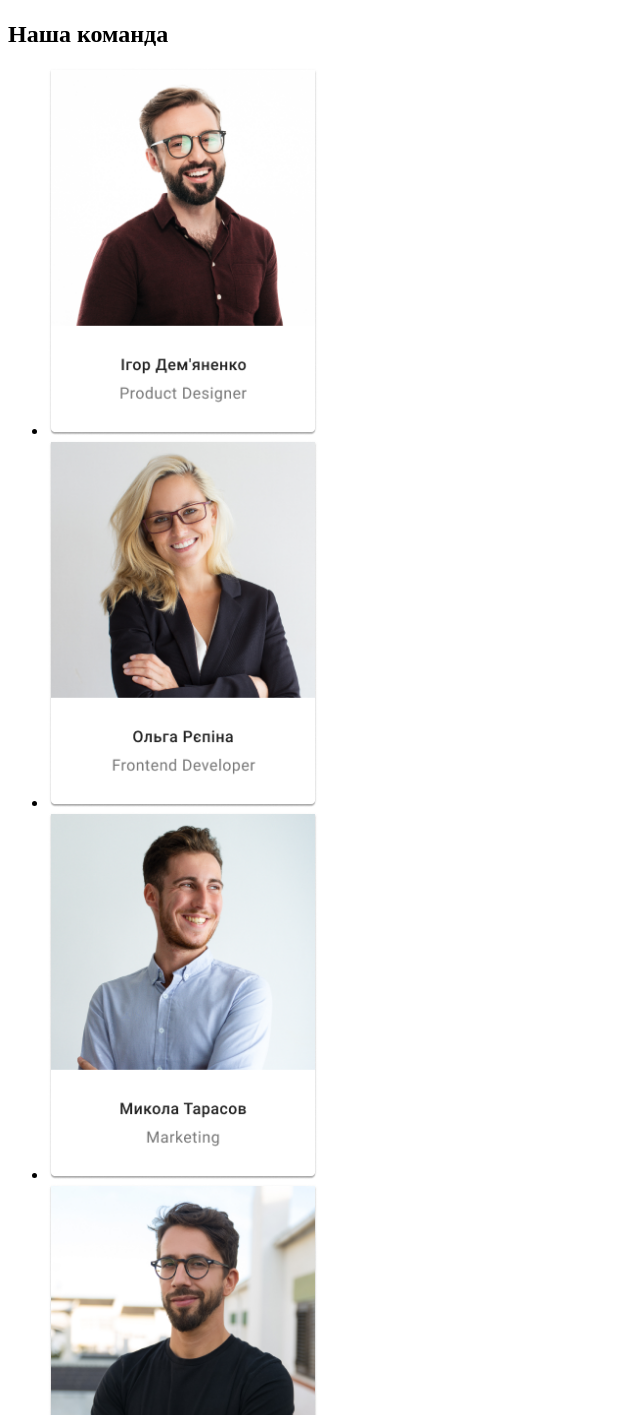
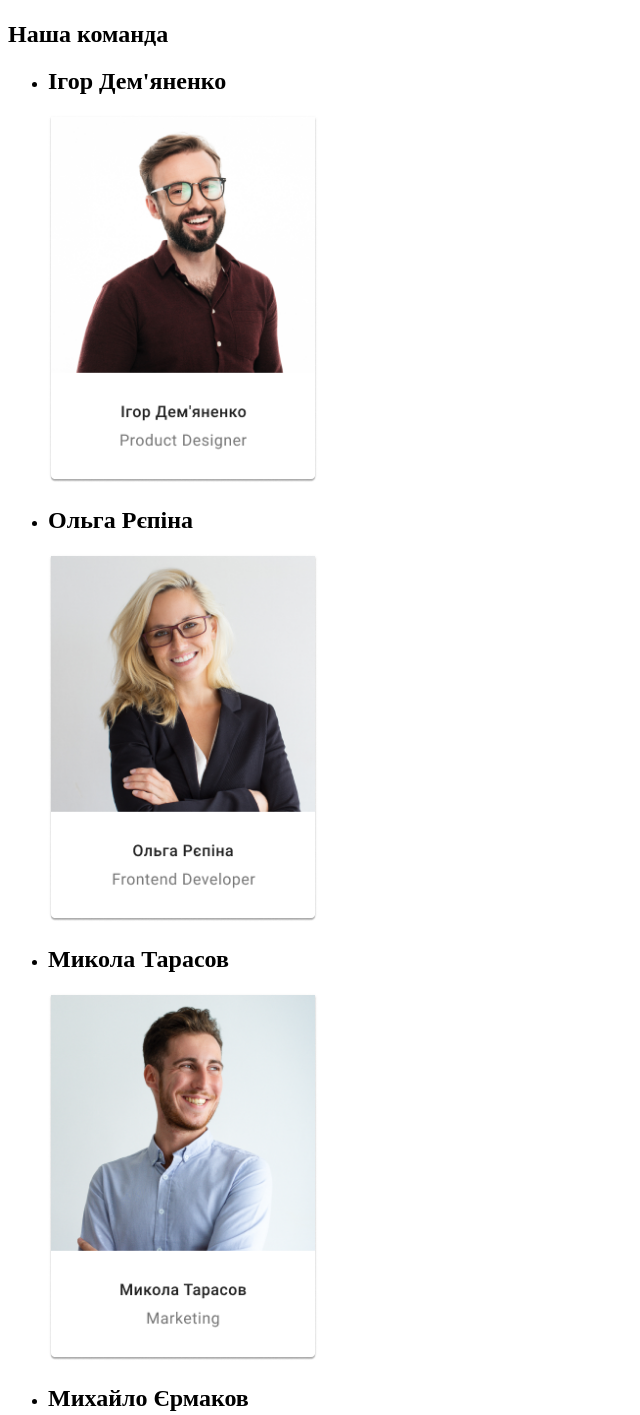
Before and after one commit to LevytskyOleg/webstudio_2, a plain HTML site: page index.html in a window 1280 px wide. Shown: the part 1553-2968 px from the top of the page, without its empty margins (0-640 px from the left). Drawn offline with Linux system fonts and the light colour scheme.

Commit message:
Кінець

```diff
--- a/index.html
+++ b/index.html
@@ -98,6 +98,7 @@
           <h2>Наша команда</h2>
           <ul>
             <li>
+              <h2>Iгор Дем'яненко</h2>
               <img
                 src="./imeges/card1.png"
                 alt="Працівник"
@@ -106,6 +107,7 @@
               />
             </li>
             <li>
+              <h2>Ольга Рєпіна</h2>
               <img
                 src="./imeges/card2.png"
                 alt="Працівник"
@@ -114,6 +116,7 @@
               />
             </li>
             <li>
+              <h2>Микола Тарасов</h2>
               <img
                 src="./imeges/card3.png"
                 alt="Працівник"
@@ -122,6 +125,7 @@
               />
             </li>
             <li>
+              <h2>Михайло Єрмаков</h2>
               <img
                 src="./imeges/card4.png"
                 alt="Працівник"
```
